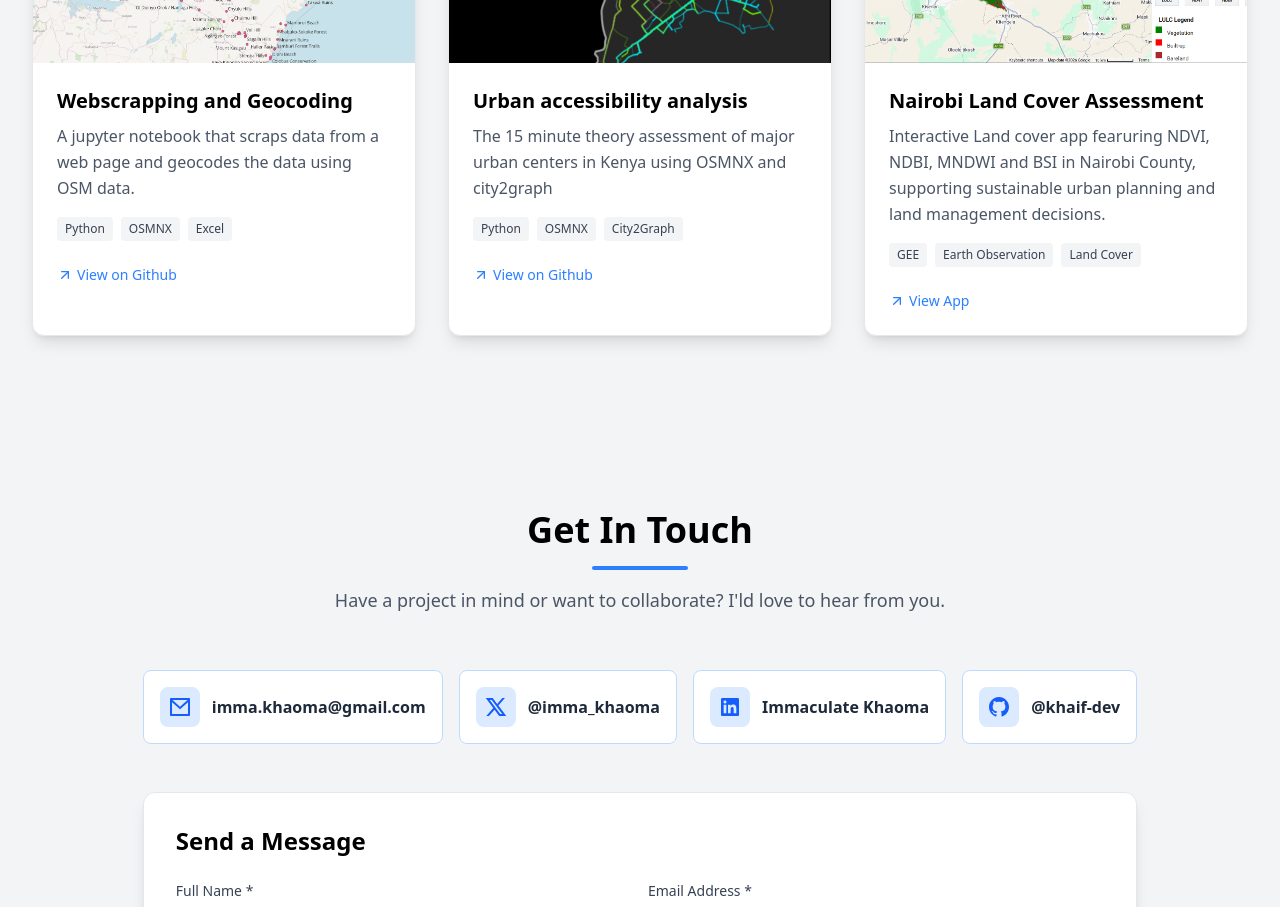
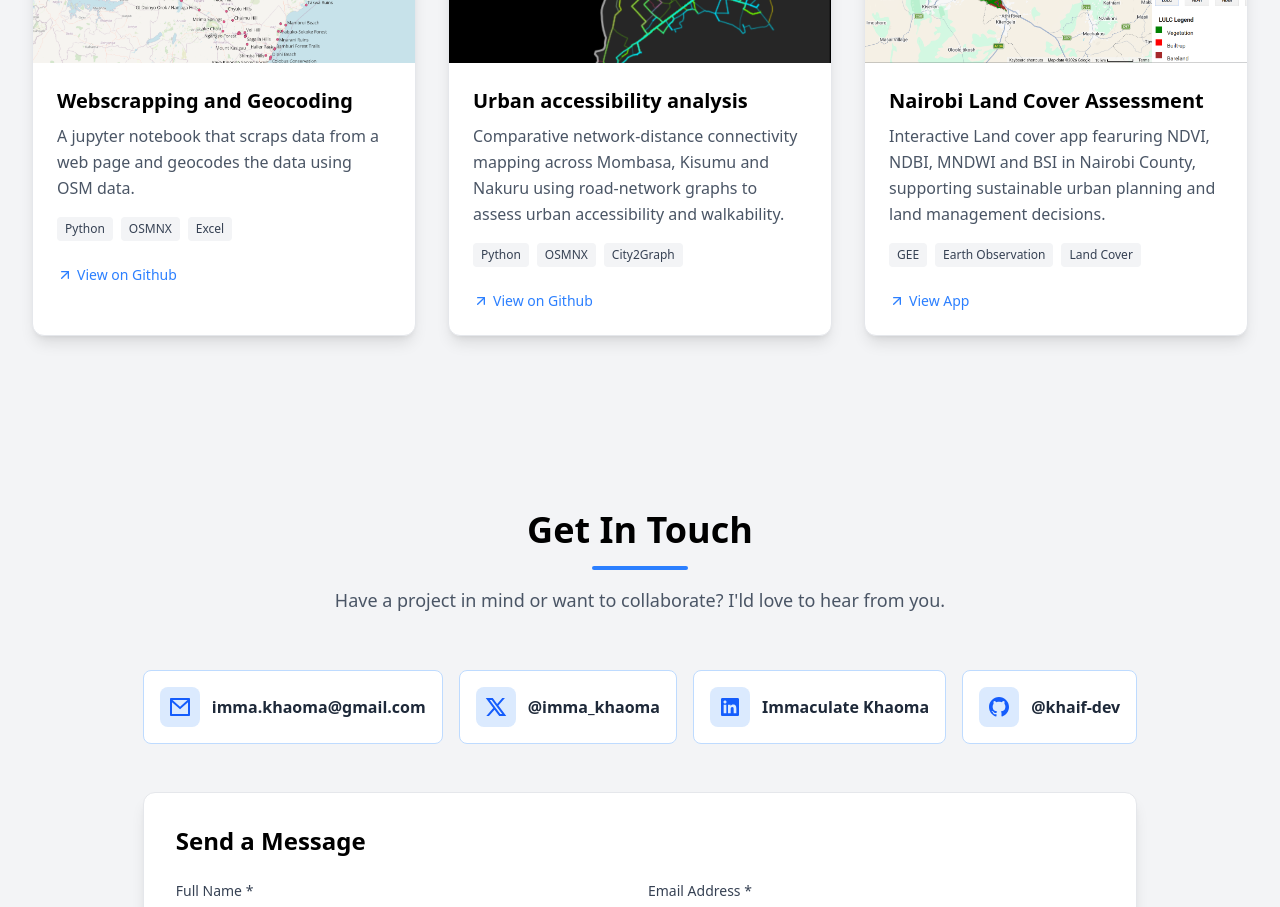
Before and after one commit to khaif-dev/Portfolio, a React (Vite) app: page / in a window 1280 px wide. Shown: the part 2940-3847 px from the top of the page. Built offline with nearby package versions, Linux system fonts and the light colour scheme.

Commit message:
re-package the urban accessibility project

```diff
--- a/src/Pages/Projects.jsx
+++ b/src/Pages/Projects.jsx
@@ -15,7 +15,7 @@ const Projects = () => {
     },
     {
       title: "Urban accessibility analysis",
-      description: "The 15 minute theory assessment of major urban centers in Kenya using OSMNX and city2graph",
+      description: "Comparative network-distance connectivity mapping across Mombasa, Kisumu and Nakuru using road-network graphs to assess urban accessibility and walkability.",
       technologies: ["Python", "OSMNX", "City2Graph"],
       image: walkability,
       github: "https://github.com/khaif-dev/Python-Spatial-Analysis/tree/main/walkability"
```
